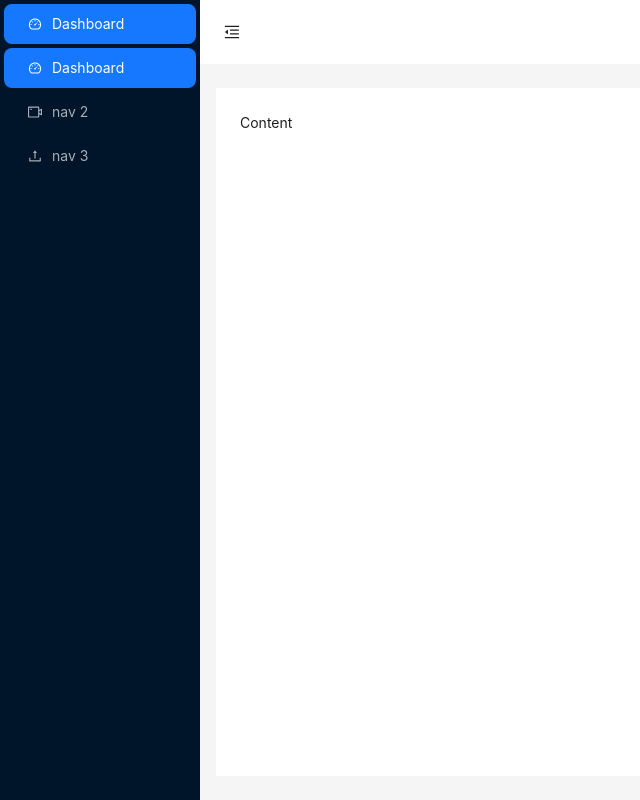
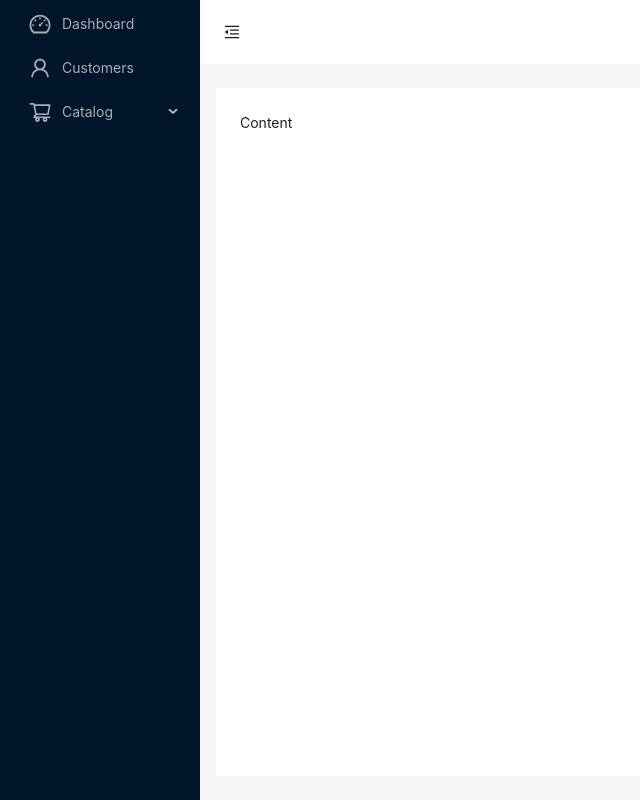
Before and after one commit to sam1090/ecommerce, a React (Create React App) app in the folder admin-app/: page /admin in a window 1280 px wide. Shown: the whole page, without its empty margins (0-640 px from the left). Built offline with nearby package versions, Linux system fonts and the light colour scheme.

Commit message:
Working on navigation Tab

```diff
--- a/admin-app/src/Components/MainLayout.js
+++ b/admin-app/src/Components/MainLayout.js
@@ -7,13 +7,17 @@ import {
   VideoCameraOutlined,
 } from "@ant-design/icons";
 import { Layout, Menu, Button, theme } from "antd";
-import { AiOutlineDashboard } from "react-icons/ai";
+import { AiOutlineDashboard, AiOutlineShoppingCart, AiOutlineUser } from "react-icons/ai";
+import {SiBrandfolder} from 'react-icons/si';
+import {BiCategoryAlt} from 'react-icons/bi';
+import { useNavigate } from "react-router-dom";
 const { Header, Sider, Content } = Layout;
 const MainLayout = () => {
   const [collapsed, setCollapsed] = useState(false);
   const {
     token: { colorBgContainer },
   } = theme.useToken();
+  const navigate = useNavigate();
   return (
     <Layout>
       <Sider trigger={null} collapsible collapsed={collapsed}>
@@ -22,26 +26,59 @@ const MainLayout = () => {
           theme="dark"
           mode="inline"
           defaultSelectedKeys={["1"]}
+          onClick={({ key }) => {
+            if (key == "signout") {
+            } else {
+              navigate(key);
+            }
+          }}
           items={[
             {
-              key: "1",
-              icon: <AiOutlineDashboard />,
+              key: "",
+              icon: <AiOutlineDashboard className="fs-4"/>,
               label: "Dashboard",
             },
             {
-              key: "1",
-              icon: <AiOutlineDashboard />,
-              label: "Dashboard",
+              key: "customers",
+              icon: <AiOutlineUser className="fs-4"/>,
+              label: "Customers",
             },
             {
-              key: "2",
-              icon: <VideoCameraOutlined />,
-              label: "nav 2",
-            },
-            {
-              key: "3",
-              icon: <UploadOutlined />,
-              label: "nav 3",
+              key: "Catalog",
+              icon: <AiOutlineShoppingCart className="fs-4"/>,
+              label: "Catalog",
+              children: [
+                {
+                  key: "product",
+                  icon: <AiOutlineShoppingCart className="fs-4"/>,
+                  label: "Add Product",
+                },
+                {
+                  key: "product-list",
+                  icon: <AiOutlineShoppingCart className="fs-4"/>,
+                  label: "Product List",
+                },
+                {
+                  key: "brand",
+                  icon: <SiBrandfolder className="fs-5"/>,
+                  label: "Brand ",
+                },
+                {
+                  key: "brand-list",
+                  icon: <SiBrandfolder className="fs-5"/>,
+                  label: "Brand List",
+                },
+                {
+                  key: "category",
+                  icon: <BiCategoryAlt className="fs-5"/>,
+                  label: "Category ",
+                },
+                {
+                  key: "category-list",
+                  icon: <BiCategoryAlt className="fs-5"/>,
+                  label: "Category List",
+                },
+              ],
             },
           ]}
         />
```
